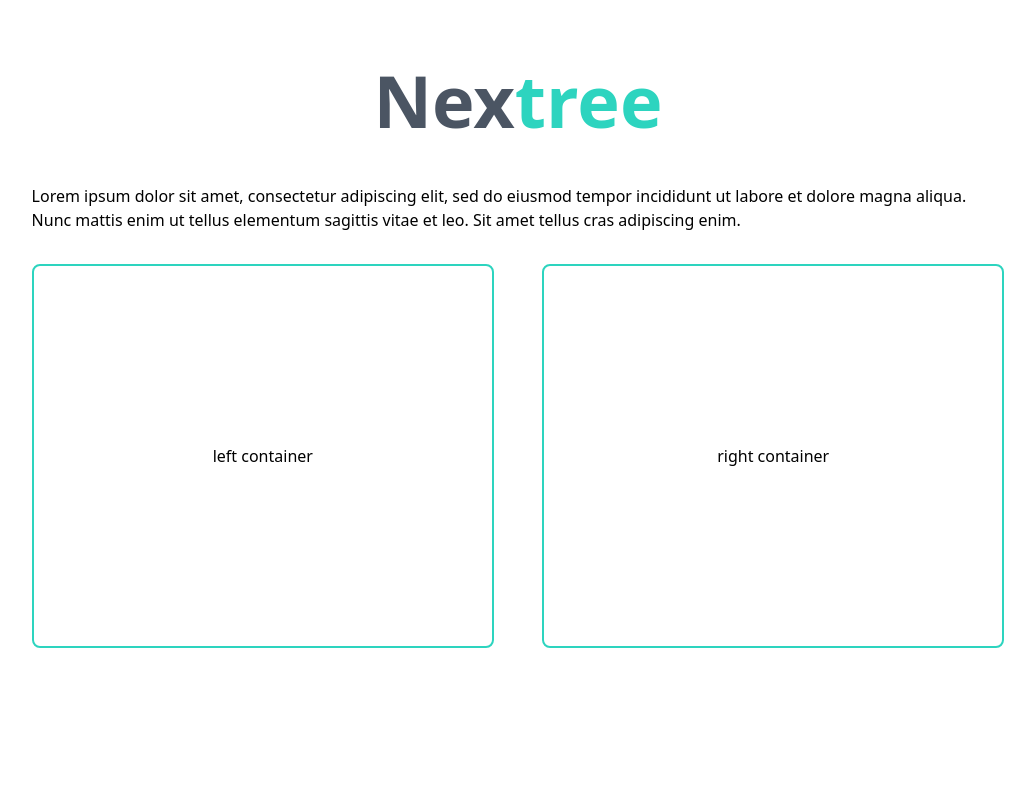
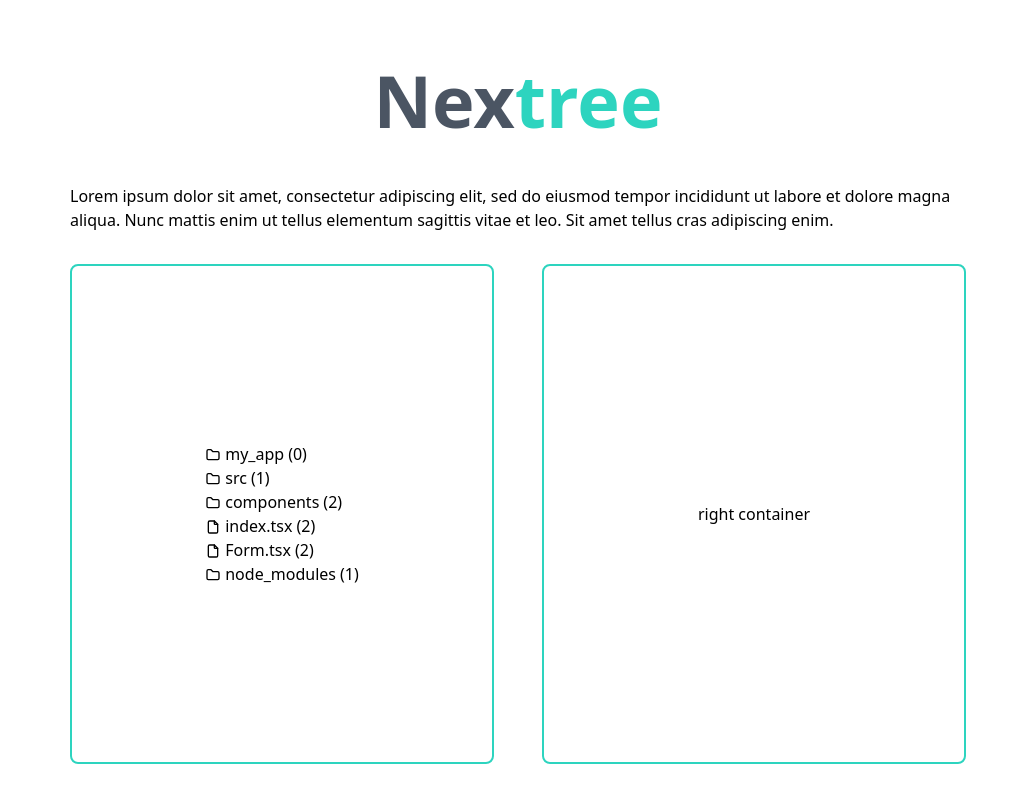
Before and after one commit to katsuragawaa/nextree, a Next.js app: page / in a window 1280 px wide. Shown: the top 802 px of the page, without its empty margins (122-1157 px from the left). Built offline with nearby package versions, Linux system fonts and the light colour scheme.

Commit message:
visualize a tree as a simple list

```diff
--- /dev/null
+++ b/src/components/DirectoryItem.tsx
@@ -0,0 +1,21 @@
+import { TbFolder, TbFile } from 'react-icons/tb';
+import { FileNode, FileType } from '../lib/FileNode';
+
+type DirectoryItemProps = {
+  item: FileNode;
+};
+
+export const DirectoryItem = ({ item }: DirectoryItemProps) => {
+  const hasChildren = item.children.length > 0;
+
+  return (
+    <div>
+      <div className="flex items-center">
+        {item.type === FileType.folder ? <TbFolder className="mt-0.5 mr-1" /> : <TbFile className="mt-0.5 mr-1" />}
+        <div>{item.name}</div>
+        <div className="ml-1">({item.getDepth()})</div>
+      </div>
+      {hasChildren && item.children.map((child, i) => <DirectoryItem key={i} item={child} />)}
+    </div>
+  );
+};
--- a/src/pages/index.tsx
+++ b/src/pages/index.tsx
@@ -1,5 +1,15 @@
 import type { NextPage } from 'next';
 import Head from 'next/head';
+import { DirectoryItem } from '../components/DirectoryItem';
+import { FileNode, FileType } from '../lib/FileNode';
+
+/** example */
+const myApp = new FileNode('my_app', FileType.folder, null);
+const src = new FileNode('src', FileType.folder, myApp);
+const node = new FileNode('node_modules', FileType.folder, myApp);
+const components = new FileNode('components', FileType.folder, src);
+const index = new FileNode('index.tsx', FileType.file, src);
+const form = new FileNode('Form.tsx', FileType.file, src);
 
 const Home: NextPage = () => {
   return (
@@ -10,20 +20,22 @@ const Home: NextPage = () => {
         <link rel="icon" href="/favicon.ico" />
       </Head>
 
-      <main className="container mx-auto flex min-h-screen flex-col items-center p-8">
+      <main className="container mx-auto flex min-h-screen flex-col items-center py-8 px-48">
         <h1 className="m-8 text-5xl font-extrabold leading-normal text-gray-600 md:text-7xl">
           Nex<span className="text-teal-400">tree</span>
         </h1>
 
-        <div className="w-4/5 my-4">
+        <div className="my-4 w-full">
           Lorem ipsum dolor sit amet, consectetur adipiscing elit, sed do eiusmod tempor incididunt ut labore et dolore
           magna aliqua. Nunc mattis enim ut tellus elementum sagittis vitae et leo. Sit amet tellus cras adipiscing
           enim.
         </div>
 
-        <div className="flex h-96 my-4 w-4/5 gap-12">
+        <div className="my-4 flex h-[500px] w-full gap-12">
           <div className="flex-1 rounded-lg border-2 border-teal-400">
-            <div className="flex h-full items-center justify-center">left container</div>
+            <div className="flex h-full items-center justify-center">
+              <DirectoryItem item={myApp} />
+            </div>
           </div>
           <div className="flex-1 rounded-lg border-2 border-teal-400">
             <div className="flex h-full items-center justify-center">right container</div>
```
